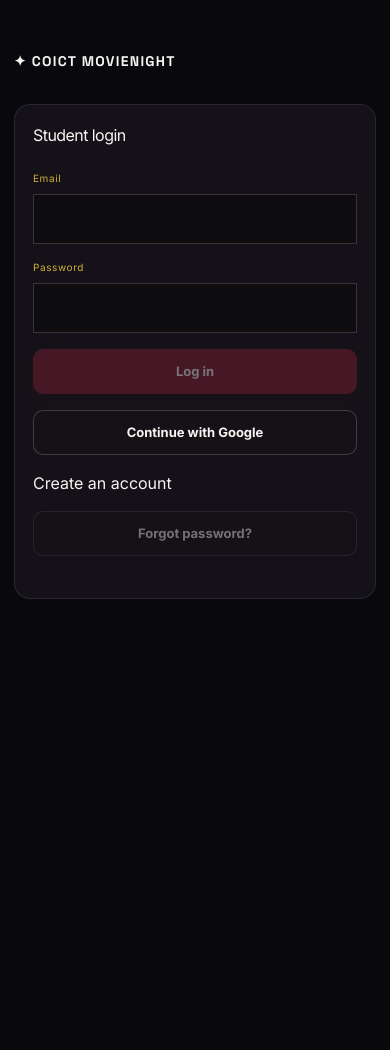
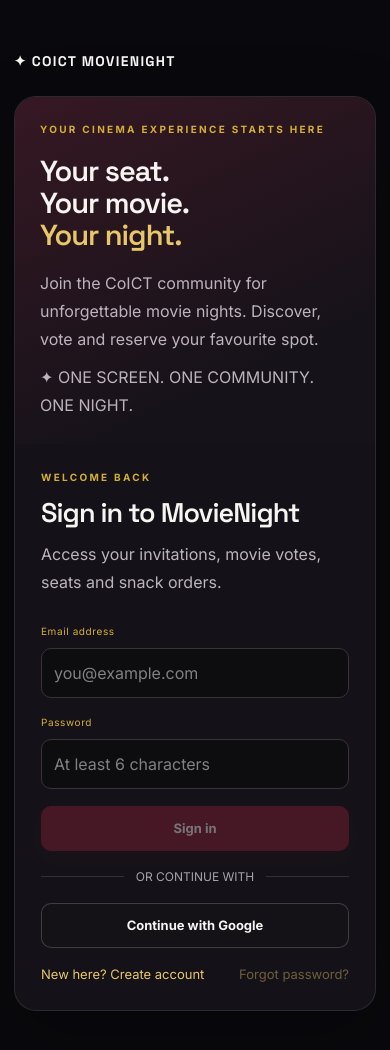
Before and after one commit to Shaikie/movienight, a Next.js app: page /login in a window 390 px wide. Shown: the top 1050 px of the page. Before the commit the page ends 844 px from the top, so only its background shows below. Built offline with nearby package versions, Linux system fonts and the light colour scheme.

Commit message:
Redesign responsive student authentication and dashboard with accessible forms and clear actions

```diff
--- a/components/student-account.tsx
+++ b/components/student-account.tsx
@@ -30,24 +30,26 @@ export default function StudentAccount({mode}:{mode:"login"|"register"|"dashboar
  async function enroll(){setBusy(true);try{const {data:{session}}=await browserSupabase().auth.getSession();if(!session)throw Error("Log in again.");const response=await fetch("/api/student/enroll",{method:"POST",headers:{"Content-Type":"application/json",Authorization:"Bearer "+session.access_token},body:JSON.stringify({name,phone})});const json=await response.json();if(!response.ok)throw Error(json.error);setMessage("You have joined this screening!");await load();}catch(e){setMessage(e instanceof Error?e.message:"Could not join");}finally{setBusy(false);}}
  async function signOut(){await browserSupabase().auth.signOut();window.location.assign("/login");}
  return <main className="mn-app"><div className="mn-container mn-page"><Link href="/" className="mn-brand">✦ COICT MOVIENIGHT</Link>
- <section className="mn-host-card" style={{maxWidth:660,margin:"32px auto"}}>
- <h1>{mode==="register"?"Create your student account":mode==="login"?"Student login":"Your MovieNight dashboard"}</h1>
- {message&&<p role="status" className="mn-info-banner">{message}</p>}
- {mode!=="dashboard"?<div className="mn-form-grid">
- <label className="mn-field">Email<input type="email" autoComplete="email" value={email} onChange={e=>setEmail(e.target.value)}/></label>
- <label className="mn-field">Password<input type="password" autoComplete={mode==="register"?"new-password":"current-password"} value={password} onChange={e=>setPassword(e.target.value)}/></label>
- <button className="mn-button" disabled={busy||!email||password.length<6} onClick={submit}>{mode==="register"?"Create account":"Log in"}</button>
- <button className="mn-button mn-button-outline" disabled={busy} onClick={google}>Continue with Google</button>
- {mode==="login"?<><Link href="/signup">Create an account</Link><button className="mn-button mn-button-outline" disabled={!email||busy} onClick={async()=>{try{const {error}=await browserSupabase().auth.resetPasswordForEmail(email,{redirectTo:window.location.origin+"/auth/callback"});if(error)throw error;setMessage("Password reset email sent.");}catch(e){setMessage(e instanceof Error?e.message:"Reset failed");}}}>Forgot password?</button></>:<Link href="/login">Already registered? Log in</Link>}
- </div>:!signedIn?<p>Please <Link href="/login">log in</Link> to view your dashboard.</p>:!dashboard?<p>Loading your screening...</p>:<div>
- <p>Signed in as <strong>{dashboard.user?.email}</strong> <button onClick={signOut}>Sign out</button></p>
- {!dashboard.event?<p>No screening is currently active.</p>:<><h2>{dashboard.event.title}</h2><p>Phase: {dashboard.event.phase} · {dashboard.event.venue}</p>
- {!dashboard.registered?<><p>Join this screening to suggest movies, vote, and reserve seats. Existing registrations using the same verified email are automatically linked.</p>
- <label className="mn-field">Full name<input value={name} onChange={e=>setName(e.target.value)}/></label><label className="mn-field">Phone<input value={phone} onChange={e=>setPhone(e.target.value)}/></label><button className="mn-button" disabled={busy} onClick={enroll}>Join screening</button></>:<>
- <p>Welcome, {dashboard.registration?.full_name}.</p><p>Invitation: <strong>{dashboard.invitation?.approval_status}</strong>{dashboard.invitation?.requested?" · Requested":""}</p>
- <p>Vote: {dashboard.vote?"Submitted":"Not submitted"}</p><p>Suggested movies: {dashboard.suggestions?.map(s=>s.movie_title).join(", ")||"None"}</p><p>Reserved seats: {dashboard.seats?.filter(s=>s.status==="confirmed").map(s=>s.seat_code).join(", ")||"None"}</p>
- <p>Snack orders: {dashboard.orders?.length??0}</p>
- <div className="mn-actions"><Link className="mn-button" href="/movies">Suggest</Link><Link className="mn-button" href="/vote">Vote</Link><Link className="mn-button" href="/seats">Reserve seats</Link><Link className="mn-button" href="/snacks">Snacks</Link></div>
- </>}</>}</div>}
- </section></div></main>;
+ {mode!=="dashboard"?<section className="mn-account-shell">
+ <aside className="mn-account-aside"><div><div className="mn-kicker">YOUR CINEMA EXPERIENCE STARTS HERE</div><h2>Your seat.<br/>Your movie.<br/><span style={{color:"#e7c76a"}}>Your night.</span></h2><p>Join the CoICT community for unforgettable movie nights. Discover, vote and reserve your favourite spot.</p></div><p>✦ ONE SCREEN. ONE COMMUNITY. ONE NIGHT.</p></aside>
+ <div className="mn-account-panel"><div className="mn-kicker">{mode==="register"?"JOIN MOVIENIGHT":"WELCOME BACK"}</div><h1>{mode==="register"?"Create your account":"Sign in to MovieNight"}</h1><p className="mn-account-subtitle">{mode==="register"?"Create your student account to take part in screenings.":"Access your invitations, movie votes, seats and snack orders."}</p>
+ {message&&<div role="status" className="mn-info-banner">{message}</div>}
+ <form className="mn-account-form" onSubmit={e=>{e.preventDefault();void submit();}}>
+ <label className="mn-field">Email address<input required type="email" autoComplete="email" value={email} onChange={e=>setEmail(e.target.value)} placeholder="you@example.com"/></label>
+ <label className="mn-field">Password<input required minLength={6} type="password" autoComplete={mode==="register"?"new-password":"current-password"} value={password} onChange={e=>setPassword(e.target.value)} placeholder="At least 6 characters"/></label>
+ <button type="submit" className="mn-button" disabled={busy||!email||password.length<6}>{busy?"Please wait…":mode==="register"?"Create account":"Sign in"}</button>
+ <div className="mn-account-divider">OR CONTINUE WITH</div>
+ <button type="button" className="mn-button mn-button-outline" disabled={busy} onClick={google}>Continue with Google</button>
+ <div className="mn-account-links">{mode==="login"?<><Link href="/signup">New here? Create account</Link><button type="button" disabled={!email||busy} onClick={async()=>{try{const {error}=await browserSupabase().auth.resetPasswordForEmail(email,{redirectTo:window.location.origin+"/auth/callback"});if(error)throw error;setMessage("Password reset email sent.");}catch(e){setMessage(e instanceof Error?e.message:"Reset failed");}}}>Forgot password?</button></>:<Link href="/login">Already registered? Sign in</Link>}</div>
+ </form></div></section>:
+ <section className="mn-dashboard-shell">
+ <div className="mn-dashboard-head"><div><div className="mn-kicker">STUDENT WORKSPACE</div><h1>Your MovieNight</h1><p className="mn-account-subtitle">{dashboard?.user?.email||"Your personal cinema experience"}</p></div>{signedIn&&<button className="mn-button mn-button-outline" onClick={signOut}>Sign out</button>}</div>
+ {message&&<div role="status" className="mn-info-banner">{message}</div>}
+ {!signedIn?<div className="mn-dashboard-card"><h2>Sign in to continue</h2><p>Access your MovieNight account to see your screening.</p><Link className="mn-button" href="/login">Sign in</Link></div>:!dashboard?<div className="mn-dashboard-card" role="status">Loading your screening...</div>:!dashboard.event?<div className="mn-dashboard-card"><h2>No active screening yet</h2><p>Watch this space for the next CoICT MovieNight announcement.</p><Link className="mn-button" href="/">Back to home</Link></div>:<>
+ <div className="mn-dashboard-card"><div className="mn-kicker">CURRENT SCREENING</div><h2>{dashboard.event.title}</h2><p>{dashboard.event.venue} · {dashboard.event.phase.replaceAll("_"," ")}</p><p>{new Date(dashboard.event.starts_at).toLocaleString("en-GB",{timeZone:"Africa/Dar_es_Salaam",dateStyle:"full",timeStyle:"short"})}</p>{dashboard.event.winning_movie_title&&<p><strong>Selected movie: {dashboard.event.winning_movie_title}</strong></p>}</div>
+ {!dashboard.registered?<div className="mn-dashboard-card"><h2>Join this screening</h2><p>Join to suggest films, vote and reserve seats. Registrations using your verified email are linked automatically.</p><form className="mn-account-form" onSubmit={e=>{e.preventDefault();void enroll();}}><label className="mn-field">Full name<input required value={name} onChange={e=>setName(e.target.value)} autoComplete="name"/></label><label className="mn-field">Phone number<input required type="tel" value={phone} onChange={e=>setPhone(e.target.value)} autoComplete="tel"/></label><button className="mn-button" type="submit" disabled={busy||!name.trim()||!phone.trim()}>Join screening</button></form></div>:<>
+ <div className="mn-dashboard-grid"><div className="mn-dashboard-tile"><small>Invitation status</small><strong>{dashboard.invitation?.approval_status||"Not requested"}</strong><p>{dashboard.invitation?.requested?"Request submitted":"No request yet"}</p></div><div className="mn-dashboard-tile"><small>Your vote</small><strong>{dashboard.vote?"Submitted":"Not submitted"}</strong></div><div className="mn-dashboard-tile"><small>Reserved seats</small><strong>{dashboard.seats?.filter(s=>s.status==="confirmed").map(s=>s.seat_code).join(", ")||"None yet"}</strong></div><div className="mn-dashboard-tile"><small>Movie suggestions</small><strong>{dashboard.suggestions?.length??0}</strong><p>{dashboard.suggestions?.map(s=>s.movie_title).join(", ")||"No suggestions yet"}</p></div><div className="mn-dashboard-tile"><small>Snack orders</small><strong>{dashboard.orders?.length??0}</strong></div><div className="mn-dashboard-tile"><small>Student</small><strong>{dashboard.registration?.full_name||"MovieNight member"}</strong></div></div>
+ <div className="mn-dashboard-card"><div className="mn-kicker">EXPLORE MOVIENIGHT</div><h2>What would you like to do?</h2><div className="mn-dashboard-actions"><Link className="mn-button" href="/movies">Suggest movies</Link><Link className="mn-button mn-button-outline" href="/vote">Cast your vote</Link><Link className="mn-button mn-button-outline" href="/seats">Reserve seats</Link><Link className="mn-button mn-button-outline" href="/snacks">Order snacks</Link></div></div>
+ </>}</>}
+ </section>}</div></main>;
 }
```
